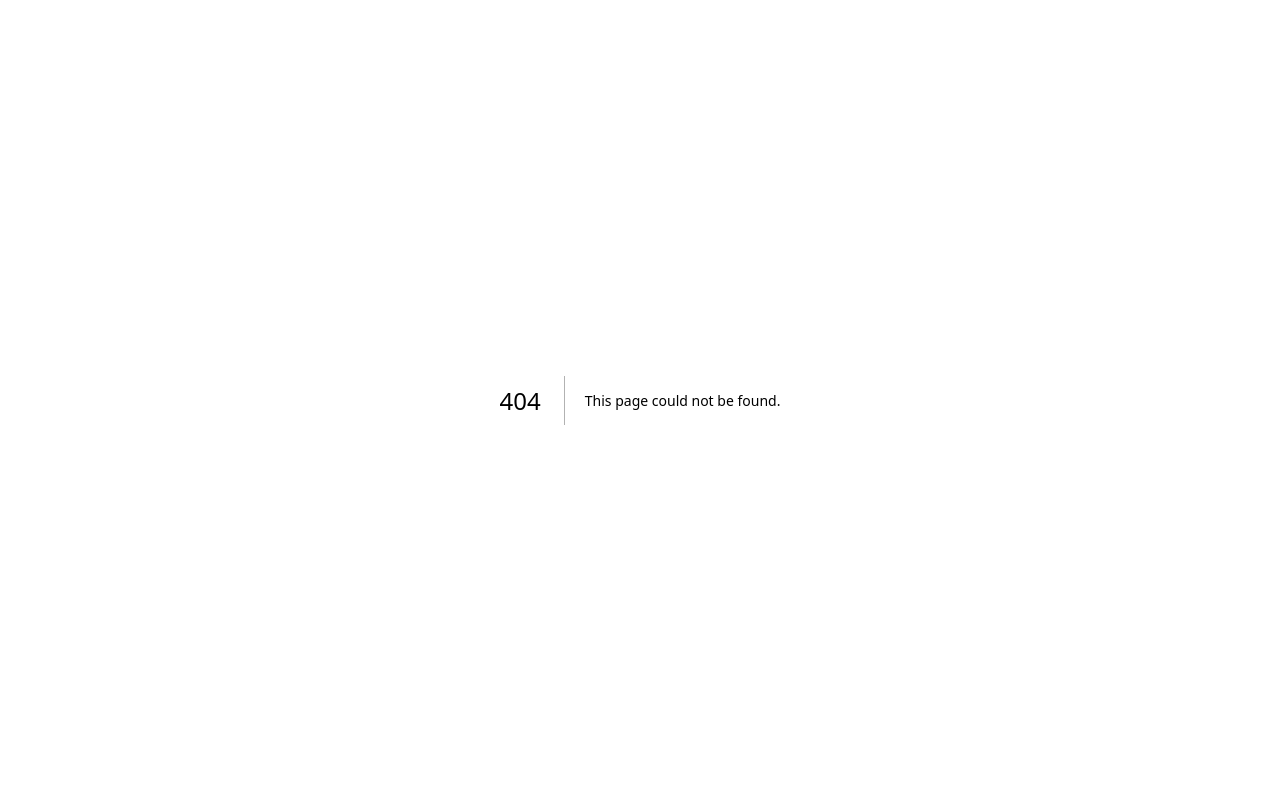
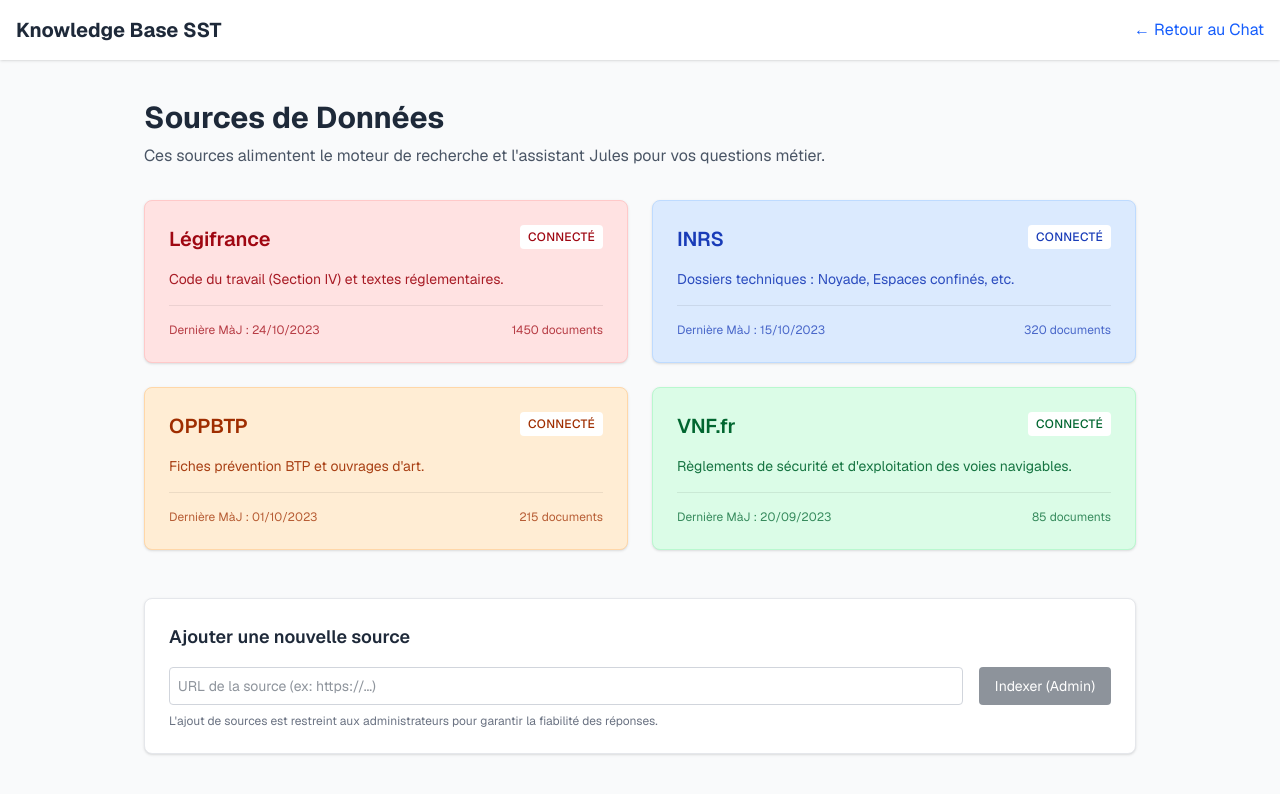
Before and after one commit to doo89/Office, a Next.js app in the folder vigie-sst-navigable/: page /knowledge-base in a window 1280 px wide. Before the commit this address had no page. Shown: the top 794 px of the page. Built offline with nearby package versions, Linux system fonts and the light colour scheme.

Commit message:
Integrate Knowledge Base with Legifrance, INRS, OPPBTP, VNF sources
Co-authored-by: doo89 <5277981+doo89@users.noreply.github.com>

```diff
--- /dev/null
+++ b/vigie-sst-navigable/app/knowledge-base/page.tsx
@@ -0,0 +1,94 @@
+import Link from "next/link";
+
+const sources = [
+  {
+    name: "Légifrance",
+    description: "Code du travail (Section IV) et textes réglementaires.",
+    status: "Connecté",
+    lastUpdated: "24/10/2023",
+    count: 1450,
+    color: "bg-red-100 text-red-800 border-red-200"
+  },
+  {
+    name: "INRS",
+    description: "Dossiers techniques : Noyade, Espaces confinés, etc.",
+    status: "Connecté",
+    lastUpdated: "15/10/2023",
+    count: 320,
+    color: "bg-blue-100 text-blue-800 border-blue-200"
+  },
+  {
+    name: "OPPBTP",
+    description: "Fiches prévention BTP et ouvrages d'art.",
+    status: "Connecté",
+    lastUpdated: "01/10/2023",
+    count: 215,
+    color: "bg-orange-100 text-orange-800 border-orange-200"
+  },
+  {
+    name: "VNF.fr",
+    description: "Règlements de sécurité et d'exploitation des voies navigables.",
+    status: "Connecté",
+    lastUpdated: "20/09/2023",
+    count: 85,
+    color: "bg-green-100 text-green-800 border-green-200"
+  }
+];
+
+export default function KnowledgeBase() {
+  return (
+    <div className="min-h-screen bg-gray-50 text-gray-800 font-sans">
+      <header className="bg-white shadow p-4 flex justify-between items-center">
+        <h1 className="text-xl font-bold text-gray-800">Knowledge Base SST</h1>
+        <Link href="/" className="text-blue-600 hover:underline">
+          &larr; Retour au Chat
+        </Link>
+      </header>
+
+      <main className="max-w-5xl mx-auto py-10 px-4">
+        <div className="mb-8">
+          <h2 className="text-3xl font-bold mb-2">Sources de Données</h2>
+          <p className="text-gray-600">
+            Ces sources alimentent le moteur de recherche et l&apos;assistant Jules pour vos questions métier.
+          </p>
+        </div>
+
+        <div className="grid grid-cols-1 md:grid-cols-2 gap-6">
+          {sources.map((source) => (
+            <div key={source.name} className={`p-6 rounded-lg border ${source.color} shadow-sm`}>
+              <div className="flex justify-between items-start mb-4">
+                <h3 className="text-xl font-semibold">{source.name}</h3>
+                <span className="px-2 py-1 bg-white bg-opacity-60 rounded text-xs font-medium uppercase tracking-wide">
+                  {source.status}
+                </span>
+              </div>
+              <p className="mb-4 text-sm opacity-90">{source.description}</p>
+              <div className="flex justify-between items-center text-xs opacity-75 pt-4 border-t border-black/10">
+                <span>Dernière MàJ : {source.lastUpdated}</span>
+                <span>{source.count} documents</span>
+              </div>
+            </div>
+          ))}
+        </div>
+
+        <div className="mt-12 bg-white p-6 rounded-lg shadow border border-gray-200">
+          <h3 className="text-lg font-semibold mb-4">Ajouter une nouvelle source</h3>
+          <div className="flex gap-4">
+            <input
+              type="text"
+              placeholder="URL de la source (ex: https://...)"
+              className="flex-1 border border-gray-300 rounded p-2 text-sm"
+              disabled
+            />
+            <button className="bg-gray-800 text-white px-4 py-2 rounded text-sm hover:bg-gray-700 transition opacity-50 cursor-not-allowed">
+              Indexer (Admin)
+            </button>
+          </div>
+          <p className="text-xs text-gray-500 mt-2">
+            L&apos;ajout de sources est restreint aux administrateurs pour garantir la fiabilité des réponses.
+          </p>
+        </div>
+      </main>
+    </div>
+  );
+}
--- a/vigie-sst-navigable/app/page.tsx
+++ b/vigie-sst-navigable/app/page.tsx
@@ -1,10 +1,11 @@
 "use client";
 
 import { useState } from "react";
+import Link from "next/link";
 
 export default function Home() {
   const [messages, setMessages] = useState<{role: 'user' | 'assistant', content: string}[]>([
-    { role: 'assistant', content: 'Bonjour ! Je suis Jules, votre assistant en prévention SST. Comment puis-je vous aider aujourd\'hui ?' }
+    { role: 'assistant', content: 'Bonjour ! Je suis Jules, votre assistant en prévention SST. Je suis connecté aux bases de données Légifrance, INRS, OPPBTP et VNF. Comment puis-je vous aider ?' }
   ]);
   const [input, setInput] = useState("");
 
@@ -14,62 +15,96 @@ export default function Home() {
     setInput("");
     // Simulate response
     setTimeout(() => {
-        setMessages(prev => [...prev, { role: 'assistant', content: "Je suis une version de démonstration. Je n'ai pas encore accès à l'API Gemini." }]);
+        setMessages(prev => [...prev, { role: 'assistant', content: "Je consulte les bases de données (Légifrance, INRS, VNF)... (Simulation : Je n'ai pas encore accès à l'API Gemini pour traiter votre demande)." }]);
     }, 1000);
   };
 
   return (
-    <div className="flex h-screen bg-gray-100">
+    <div className="flex h-screen bg-gray-100 font-sans">
       {/* Main Chat Area */}
       <div className="flex-1 flex flex-col">
-        <header className="bg-white shadow p-4">
-          <h1 className="text-xl font-bold text-gray-800">Vigie-SST Navigable</h1>
+        <header className="bg-white shadow p-4 flex justify-between items-center">
+          <div className="flex items-center gap-4">
+             <h1 className="text-xl font-bold text-gray-800">Vigie-SST Navigable</h1>
+             <span className="text-xs bg-green-100 text-green-800 px-2 py-1 rounded-full border border-green-200">En ligne</span>
+          </div>
+          <Link href="/knowledge-base" className="text-sm text-blue-600 font-medium hover:underline flex items-center gap-2">
+            <svg xmlns="http://www.w3.org/2000/svg" fill="none" viewBox="0 0 24 24" strokeWidth={1.5} stroke="currentColor" className="w-5 h-5">
+              <path strokeLinecap="round" strokeLinejoin="round" d="M12 21v-8.25M15.75 21v-8.25M8.25 21v-8.25M3 9l9-6 9 6m-1.5 12V10.332A48.36 48.36 0 0012 9.75c-2.551 0-5.056.2-7.5.582V21M3 21h18M12 6.75h.008v.008H12V6.75z" />
+            </svg>
+            Voir la Knowledge Base
+          </Link>
         </header>
-        <div className="flex-1 overflow-y-auto p-4 space-y-4">
+
+        <div className="flex-1 overflow-y-auto p-4 space-y-4 bg-gray-50/50">
           {messages.map((msg, idx) => (
             <div key={idx} className={`flex ${msg.role === 'user' ? 'justify-end' : 'justify-start'}`}>
-              <div className={`max-w-xl p-3 rounded-lg ${msg.role === 'user' ? 'bg-blue-600 text-white' : 'bg-white text-gray-800 border border-gray-200'}`}>
+              <div className={`max-w-xl p-4 rounded-lg shadow-sm ${msg.role === 'user' ? 'bg-blue-600 text-white' : 'bg-white text-gray-800 border border-gray-200'}`}>
                 {msg.content}
               </div>
             </div>
           ))}
         </div>
+
         <div className="p-4 bg-white border-t border-gray-200">
-          <div className="flex gap-2">
+          <div className="max-w-4xl mx-auto flex gap-2">
             <input
               type="text"
-              className="flex-1 border border-gray-300 rounded-lg p-2 focus:outline-none focus:ring-2 focus:ring-blue-500 text-black"
-              placeholder="Posez votre question sur la réglementation..."
+              className="flex-1 border border-gray-300 rounded-lg p-3 focus:outline-none focus:ring-2 focus:ring-blue-500 text-gray-800 shadow-sm"
+              placeholder="Posez votre question métier (ex: EPI obligatoires écluse...)"
               value={input}
               onChange={(e) => setInput(e.target.value)}
               onKeyDown={(e) => e.key === 'Enter' && handleSend()}
             />
             <button
               onClick={handleSend}
-              className="bg-blue-600 text-white px-4 py-2 rounded-lg hover:bg-blue-700 transition"
+              className="bg-blue-600 text-white px-6 py-2 rounded-lg hover:bg-blue-700 transition font-medium shadow-sm"
             >
               Envoyer
             </button>
           </div>
+          <p className="text-xs text-center text-gray-400 mt-2">
+            Recherche active sur : Légifrance, INRS, OPPBTP, VNF.
+          </p>
         </div>
       </div>
 
-      {/* Side Panel */}
-      <div className="w-80 bg-gray-50 border-l border-gray-200 p-4 overflow-y-auto hidden md:block">
-        <h2 className="text-lg font-semibold mb-4 text-gray-700">Sources & Textes</h2>
-        <div className="space-y-4">
-          <div className="bg-white p-3 rounded border border-gray-200 shadow-sm">
-            <h3 className="font-medium text-blue-600 text-sm">Code du Travail</h3>
-            <p className="text-xs text-gray-500 mt-1">Article L4121-1</p>
-            <p className="text-sm text-gray-600 mt-2">L&apos;employeur prend les mesures nécessaires pour assurer la sécurité et protéger la santé physique et mentale des travailleurs.</p>
+      {/* Side Panel - Visible on larger screens */}
+      <div className="w-80 bg-white border-l border-gray-200 p-4 hidden lg:flex flex-col h-full shadow-lg z-10">
+        <h2 className="text-lg font-bold mb-6 text-gray-800 flex items-center gap-2">
+          <svg xmlns="http://www.w3.org/2000/svg" fill="none" viewBox="0 0 24 24" strokeWidth={1.5} stroke="currentColor" className="w-5 h-5 text-blue-600">
+            <path strokeLinecap="round" strokeLinejoin="round" d="M19.5 14.25v-2.625a3.375 3.375 0 00-3.375-3.375h-1.5A1.125 1.125 0 0113.5 7.125v-1.5a3.375 3.375 0 00-3.375-3.375H8.25m0 12.75h7.5m-7.5 3H12M10.5 2.25H5.625c-.621 0-1.125.504-1.125 1.125v17.25c0 .621.504 1.125 1.125 1.125h12.75c.621 0 1.125-.504 1.125-1.125V11.25a9 9 0 00-9-9z" />
+          </svg>
+          Sources Pertinentes
+        </h2>
+
+        <div className="flex-1 overflow-y-auto space-y-4 pr-1">
+          {/* Example Source Card 1 */}
+          <div className="bg-blue-50 p-3 rounded-lg border border-blue-100 hover:border-blue-300 transition cursor-pointer">
+            <div className="flex justify-between items-start mb-1">
+                <span className="text-[10px] font-bold text-blue-700 bg-blue-100 px-1.5 py-0.5 rounded uppercase">Legifrance</span>
+                <span className="text-[10px] text-gray-400">Code du Travail</span>
+            </div>
+            <h3 className="font-semibold text-blue-900 text-sm mb-1">Article L4121-1</h3>
+            <p className="text-xs text-gray-600 line-clamp-3">
+              L&apos;employeur prend les mesures nécessaires pour assurer la sécurité et protéger la santé physique et mentale des travailleurs.
+            </p>
           </div>
-          <div className="bg-white p-3 rounded border border-gray-200 shadow-sm">
-            <h3 className="font-medium text-blue-600 text-sm">Décret n° 2010-1118</h3>
-            <p className="text-xs text-gray-500 mt-1">Opérations sur les installations électriques</p>
-            <p className="text-sm text-gray-600 mt-2">Définit les règles de prévention contre les risques électriques.</p>
+
+          {/* Example Source Card 2 */}
+          <div className="bg-orange-50 p-3 rounded-lg border border-orange-100 hover:border-orange-300 transition cursor-pointer">
+            <div className="flex justify-between items-start mb-1">
+                <span className="text-[10px] font-bold text-orange-700 bg-orange-100 px-1.5 py-0.5 rounded uppercase">VNF</span>
+                <span className="text-[10px] text-gray-400">Règlement</span>
+            </div>
+            <h3 className="font-semibold text-orange-900 text-sm mb-1">Sécurité Écluses</h3>
+            <p className="text-xs text-gray-600 line-clamp-3">
+              Règlement de sécurité d&apos;exploitation. Port du gilet de sauvetage obligatoire aux abords des sas.
+            </p>
           </div>
-          <div className="text-sm text-gray-400 italic text-center mt-8">
-            Les sources pertinentes apparaîtront ici en fonction de la conversation.
+
+           <div className="text-xs text-gray-400 italic text-center mt-8 p-4 border border-dashed border-gray-300 rounded">
+            Les sources s&apos;afficheront ici dynamiquement en fonction de votre conversation.
           </div>
         </div>
       </div>
```
Also changed, not shown: 2 other files (tests, documents, lock files or other folders).
